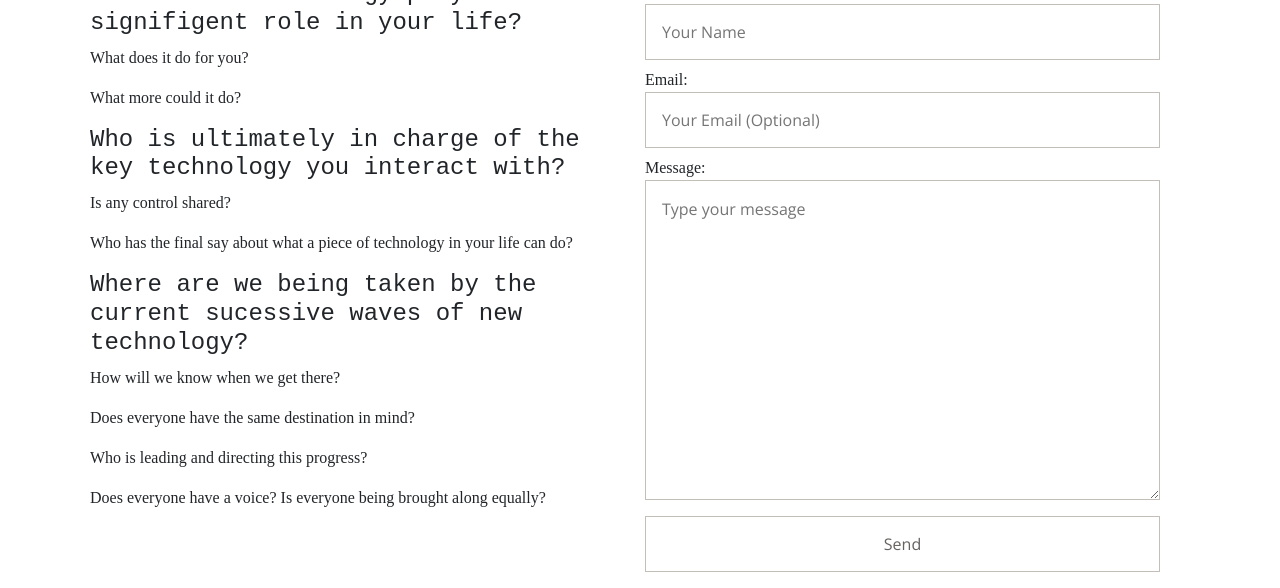
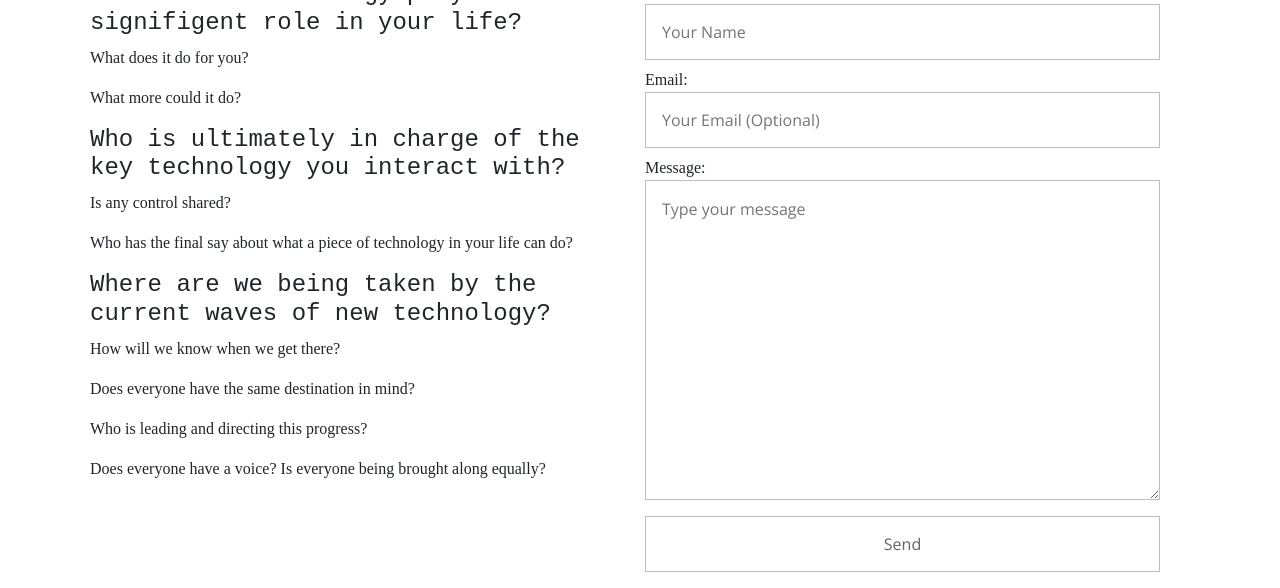
Before and after one commit to SamBackwell/sambackwell.github.io, a Jekyll site: the page HAL/index.html, which Jekyll copies as it is, in a window 1280 px wide. Shown: the part 370-958 px from the top of the page. Built offline with Jekyll 4.4.1, drawn with Linux system fonts in a browser that asks for light colours; some web fonts are replaced.

```diff
--- a/HAL/index.html
+++ b/HAL/index.html
@@ -43,7 +43,7 @@
 
 
 
-                <h4>Where are we being taken by the current sucessive waves of new technology? </h4>
+                <h4>Where are we being taken by the current waves of new technology? </h4>
 
                 <p>How will we know when we get there? </p>
                 <p>Does everyone have the same destination in mind? </p>
--- a/_config.yml
+++ b/_config.yml
@@ -1,4 +1,4 @@
 theme: jekyll-theme-tactile
 title: Opening the Conversation
-description: In support of a portfolio of work by Sam Backwell
+description: In support of a portfolio of work by Sam
 google_analytics: UA-141580690-1
--- a/css/HAL.css
+++ b/css/HAL.css
@@ -7,3 +7,7 @@
 
 
     /* max-width: 950px; */
+
+h4 {
+	margin-top: 2rem
+}
```
Also changed, not shown: assets/css/style.scss (+1 -6 lines), c2.md (+3 -2 lines), index.md (+9 -6 lines), podcast/thumb.png.
